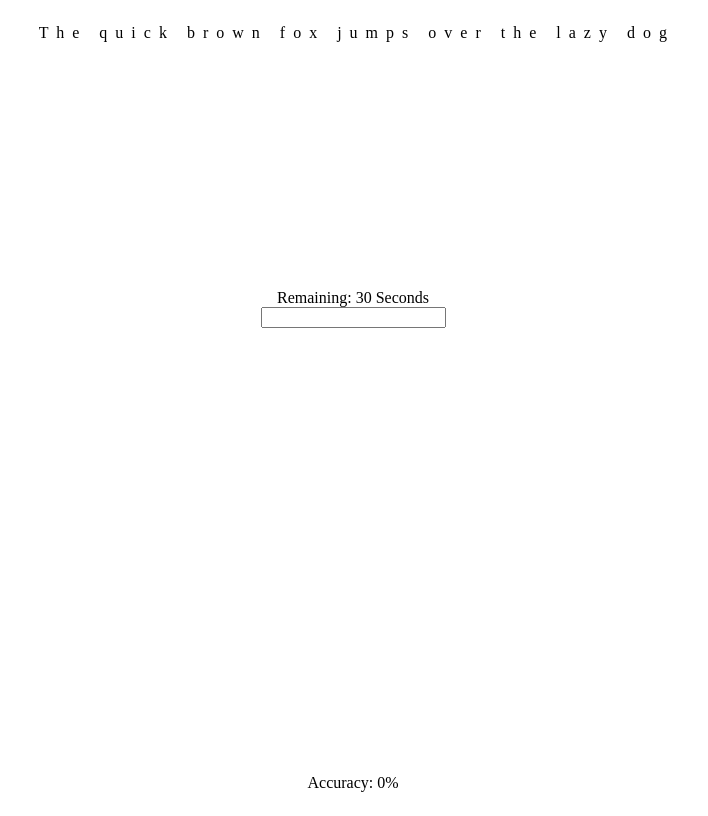
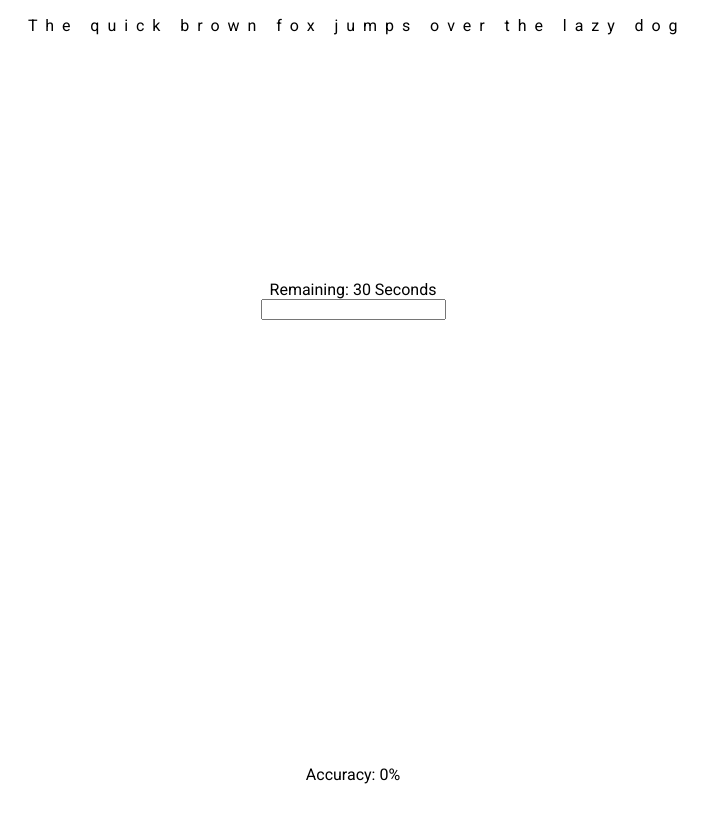
Before and after one commit to lvonnied/speed-typing-game, an Angular app: page / in a window 1280 px wide. Shown: the whole page, without its empty margins (287-995 px from the left). Built offline with nearby package versions, Linux system fonts and the light colour scheme.

Commit message:
added angular material

```diff
--- a/angular.json
+++ b/angular.json
@@ -25,6 +25,7 @@
               "src/assets"
             ],
             "styles": [
+              "@angular/material/prebuilt-themes/indigo-pink.css",
               "src/styles.css"
             ],
             "scripts": []
@@ -84,6 +85,7 @@
               "src/assets"
             ],
             "styles": [
+              "@angular/material/prebuilt-themes/indigo-pink.css",
               "src/styles.css"
             ],
             "scripts": []
--- a/package.json
+++ b/package.json
@@ -11,10 +11,12 @@
   "private": true,
   "dependencies": {
     "@angular/animations": "^17.3.0",
+    "@angular/cdk": "^17.3.10",
     "@angular/common": "^17.3.0",
     "@angular/compiler": "^17.3.0",
     "@angular/core": "^17.3.0",
     "@angular/forms": "^17.3.0",
+    "@angular/material": "^17.3.10",
     "@angular/platform-browser": "^17.3.0",
     "@angular/platform-browser-dynamic": "^17.3.0",
     "@angular/router": "^17.3.0",
--- a/src/app/app.config.ts
+++ b/src/app/app.config.ts
@@ -2,7 +2,8 @@
 import { provideRouter } from '@angular/router';
 
 import { routes } from './app.routes';
+import { provideAnimationsAsync } from '@angular/platform-browser/animations/async';
 
 export const appConfig: ApplicationConfig = {
-  providers: [provideRouter(routes)]
+  providers: [provideRouter(routes), provideAnimationsAsync()]
 };
--- a/src/index.html
+++ b/src/index.html
@@ -6,6 +6,8 @@
   <base href="/">
   <meta name="viewport" content="width=device-width, initial-scale=1">
   <link rel="icon" type="image/x-icon" href="favicon.ico">
+  <link href="https://fonts.googleapis.com/css2?family=Roboto:wght@300;400;500&display=swap" rel="stylesheet">
+  <link href="https://fonts.googleapis.com/icon?family=Material+Icons" rel="stylesheet">
 </head>
 <body>
   <app-root></app-root>
--- a/src/styles.css
+++ b/src/styles.css
@@ -1 +1,4 @@
 /* You can add global styles to this file, and also import other style files */
+
+html, body { height: 100%; }
+body { margin: 0; font-family: Roboto, "Helvetica Neue", sans-serif; }
```
Also changed, not shown: 1 other file (tests, documents, lock files or other folders).
